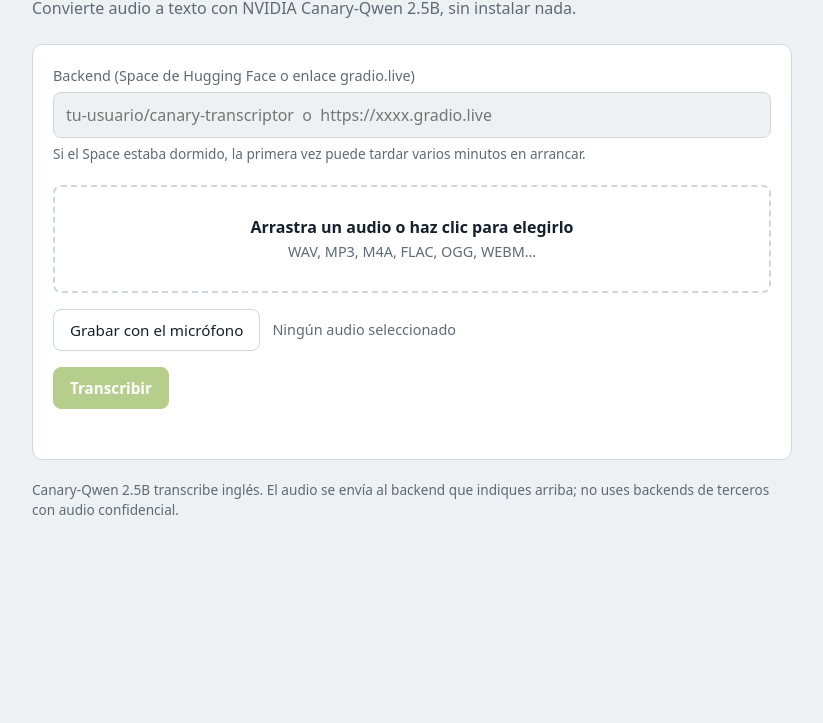
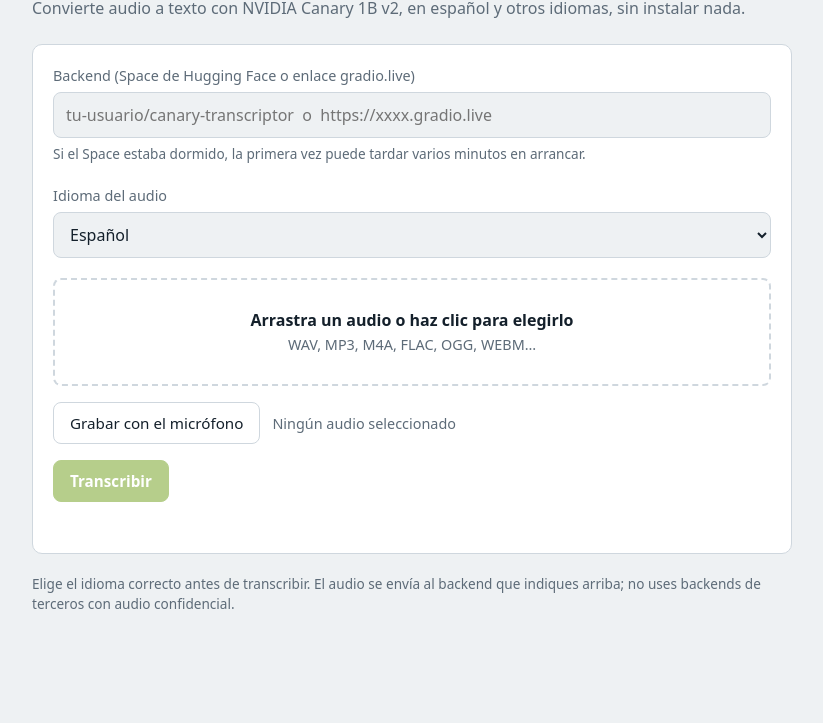
Before and after one commit to jvargaslop/TRANSCRIPTOR, a plain HTML site: page index.html in a window 1280 px wide. Shown: the part 77-800 px from the top of the page, without its empty margins (228-1051 px from the left). Drawn offline with Linux system fonts and the light colour scheme.

Commit message:
Add files via upload

```diff
--- a/index.html
+++ b/index.html
@@ -3,7 +3,7 @@
 <head>
 <meta charset="utf-8">
 <meta name="viewport" content="width=device-width, initial-scale=1">
-<title>Transcriptor · Canary-Qwen 2.5B</title>
+<title>Transcriptor · Canary 1B v2</title>
 <style>
   :root {
     --bg:#eef1f3; --panel:#fff; --ink:#14202b; --muted:#5d6b78; --line:#cfd7de;
@@ -23,6 +23,8 @@
   label.field { display:block; font-size:.9rem; color:var(--muted); margin-bottom:6px; }
   input[type=text] { width:100%; padding:10px 12px; border:1px solid var(--line); border-radius:8px;
          background:var(--bg); color:var(--ink); font:inherit; }
+  select { width:100%; padding:10px 12px; border:1px solid var(--line); border-radius:8px;
+         background:var(--bg); color:var(--ink); font:inherit; margin-bottom:20px; }
   .hint { color:var(--muted); font-size:.85rem; margin:6px 0 20px; }
   .drop { border:2px dashed var(--line); border-radius:8px; padding:28px 16px; text-align:center; cursor:pointer; }
   .drop:hover,.drop.over { border-color:var(--accent); }
@@ -57,12 +59,22 @@
 <body>
 <main>
   <h1>Transcriptor de audio</h1>
-  <p class="sub">Convierte audio a texto con NVIDIA Canary-Qwen 2.5B, sin instalar nada.</p>
+  <p class="sub">Convierte audio a texto con NVIDIA Canary 1B v2, en español y otros idiomas, sin instalar nada.</p>
 
   <section class="panel">
     <label class="field" for="space">Backend (Space de Hugging Face o enlace gradio.live)</label>
     <input type="text" id="space" placeholder="tu-usuario/canary-transcriptor  o  https://xxxx.gradio.live" autocomplete="off">
     <p class="hint">Si el Space estaba dormido, la primera vez puede tardar varios minutos en arrancar.</p>
+
+    <label class="field" for="lang">Idioma del audio</label>
+    <select id="lang">
+      <option value="es" selected>Español</option>
+      <option value="en">Inglés</option>
+      <option value="fr">Francés</option>
+      <option value="de">Alemán</option>
+      <option value="it">Italiano</option>
+      <option value="pt">Portugués</option>
+    </select>
 
     <div class="drop" id="drop" tabindex="0" role="button" aria-label="Elegir archivo de audio">
       <strong>Arrastra un audio o haz clic para elegirlo</strong>
@@ -91,7 +103,7 @@
     <div class="panel" id="transcript"></div>
   </section>
 
-  <p class="note">Canary-Qwen 2.5B transcribe inglés. El audio se envía al backend que indiques arriba; no uses backends de terceros con audio confidencial.</p>
+  <p class="note">Elige el idioma correcto antes de transcribir. El audio se envía al backend que indiques arriba; no uses backends de terceros con audio confidencial.</p>
 </main>
 
 <script type="module">
@@ -176,7 +188,7 @@
     setStatus('Conectando con el backend (si estaba dormido puede tardar unos minutos)…');
     const client = await Client.connect(target);
     setStatus('Enviando audio y transcribiendo…');
-    const job = client.submit('/transcribe', [handle_file(audioFile)]);
+    const job = client.submit('/transcribe', [handle_file(audioFile), $('lang').value]);
 
     for await (const msg of job) {
       if (msg.type === 'status' && msg.stage === 'error') throw new Error(msg.message || 'Error en el backend');
```
Also changed, not shown: requirements.txt, 2 other files.
